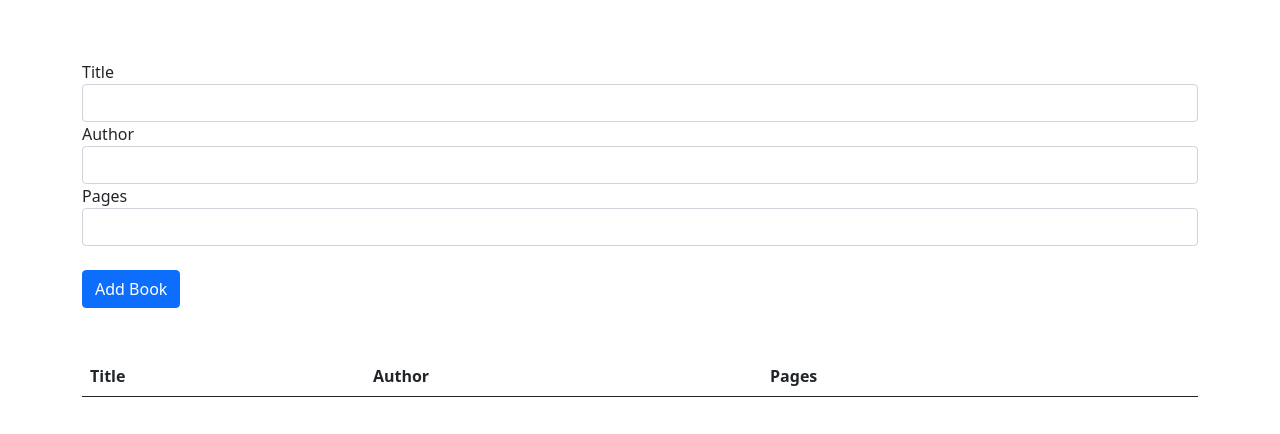
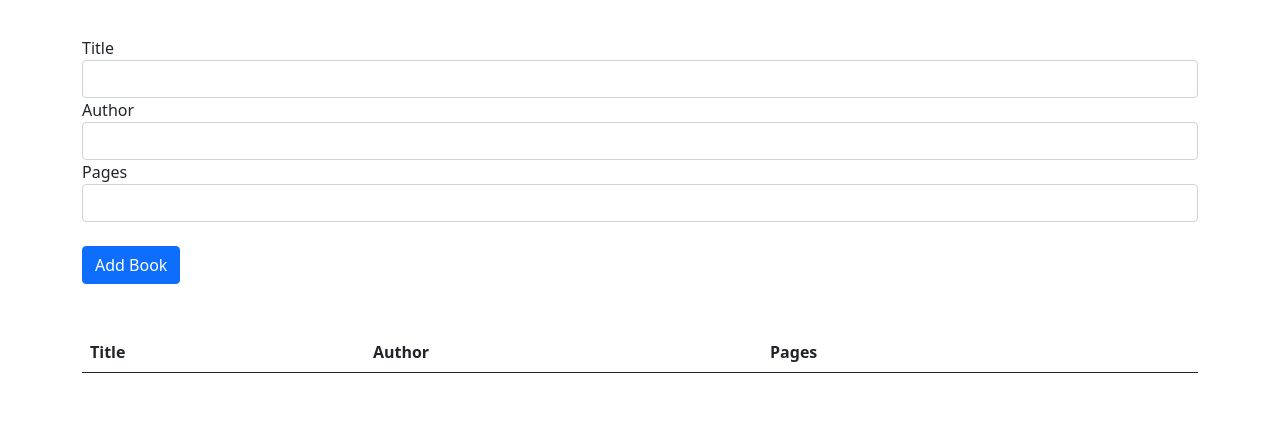
Before and after one commit to Michaelleojacob/booklistv1, a website built with webpack: page src/template.html in a window 1280 px wide. Shown: the part 98-532 px from the top of the page. Built offline with nearby package versions, Linux system fonts and the light colour scheme; some icons are missing.

Commit message:
was playing with some of the styling spaces

```diff
--- a/src/template.html
+++ b/src/template.html
@@ -29,7 +29,7 @@
 				>List
 			</h1>
 			<form id="book-form">
-				<div class="form-group mt-4">
+				<div class="form-group">
 					<label for="title">Title</label>
 					<input
 						type="text"
```
Also changed, not shown: dist/index.html.
